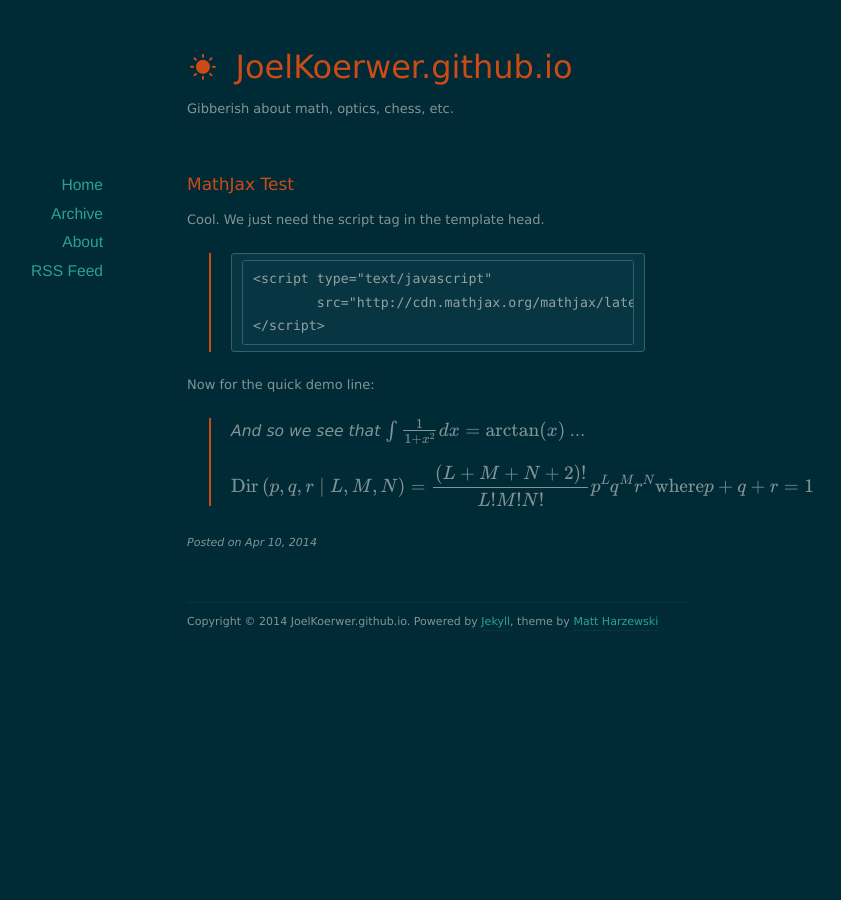
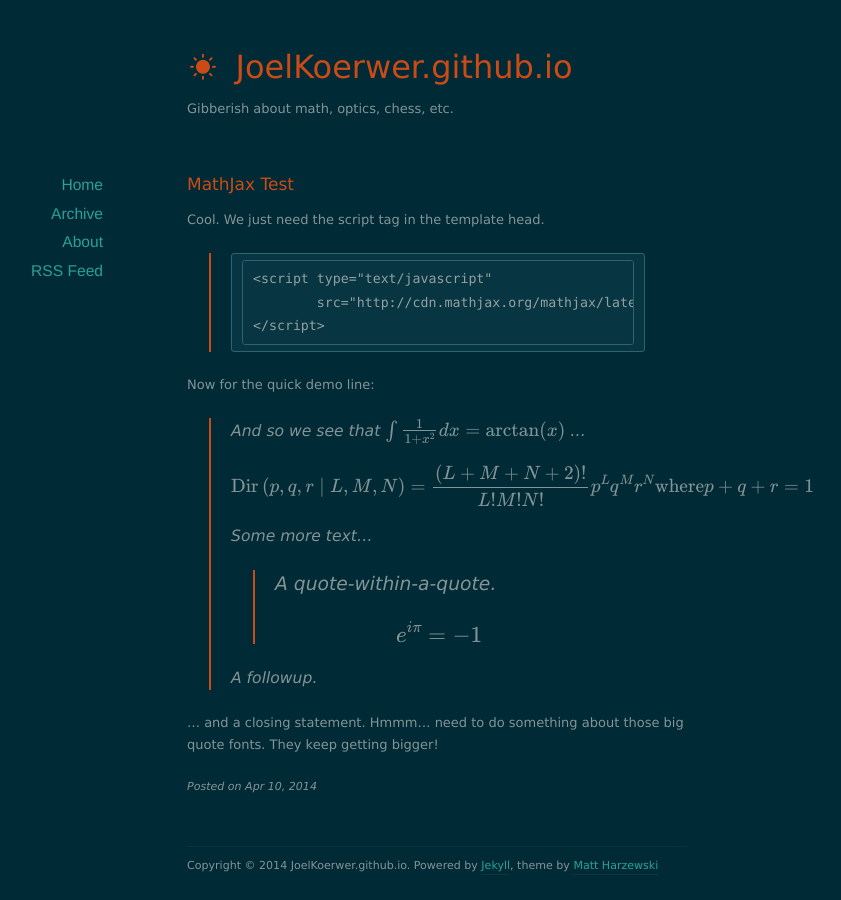
Before and after one commit to joelkoerwer/joelkoerwer.github.io, a Jekyll site: the page built from _posts/2014-04-10-MathJax.md, in a window 1280 px wide. Shown: the whole page, without its empty margins (203-1044 px from the left). Built offline with Jekyll 4.4.1, drawn with Linux system fonts in a browser that asks for light colours; nearby versions of some CDN libraries; formulas are drawn with MathJax 3.

Commit message:
Tweaks for the MathJax sample post..

```diff
--- a/_posts/2014-04-10-MathJax.md
+++ b/_posts/2014-04-10-MathJax.md
@@ -23,3 +23,15 @@ Now for the quick demo line:
 > p+q+r = 1
 > $$
 >
+> Some more text...
+>
+> > A quote-within-a-quote.
+> >
+> > $$
+> > e^{i\pi} = -1
+> > $$
+>
+> A followup.
+>
+
+... and a closing statement. Hmmm... need to do something about those big quote fonts. They keep getting bigger!
```
Also changed, not shown: assets/css/style.css (line endings or trailing spaces), 1 other file.
